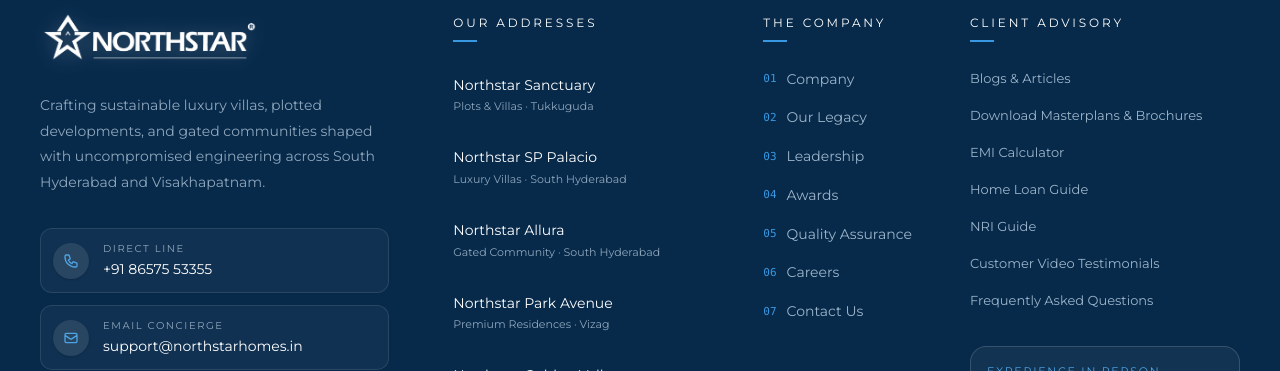
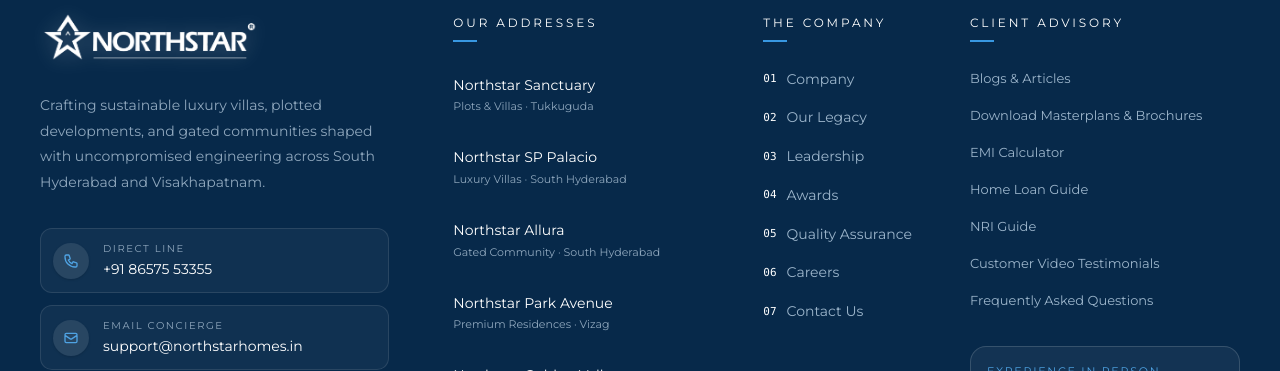
Before and after one commit to CandidateMaster2002/northstarhomes-website, a React (Vite) app: page / in a window 1280 px wide. Shown: the part 6491-6862 px from the top of the page. Built offline with nearby package versions, Linux system fonts and the light colour scheme; a web font is replaced by a local one.

Commit message:
style(footer): set The Company index numbers to crisp white

```diff
--- a/src/components/Footer.jsx
+++ b/src/components/Footer.jsx
@@ -201,7 +201,7 @@ export default function Footer() {
                     onClick={handleFooterLinkClick}
                     className="group flex items-center gap-2.5 text-[14px] font-body font-normal transition-colors py-0.5 text-[#9CB5CB] hover:text-white"
                   >
-                    <span className="text-[11px] font-mono transition-colors text-[#3898E2]">
+                    <span className="text-[11px] font-mono transition-colors text-white font-medium">
                       {item.no}
                     </span>
                     <span className="group-hover:translate-x-1 transition-transform duration-300">
```
